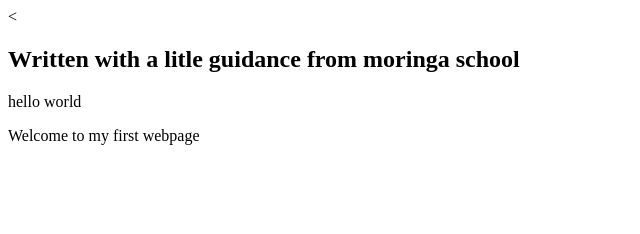
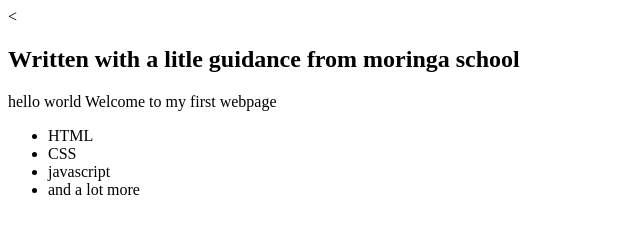
Before and after one commit to crash340/cool1, a plain HTML site: page my-first-webpage.html in a window 1280 px wide. Shown: the whole page, without its empty margins (0-640 px from the left). Drawn offline with Linux system fonts and the light colour scheme.

Commit message:
added list elements

```diff
--- a/my-first-webpage.html
+++ b/my-first-webpage.html
@@ -5,7 +5,15 @@
     <<h2>Written with a litle guidance from moringa school</h2>
   </head>
   <body>
-    <p>hello world
-    </p>Welcome to my first webpage
+    <p>hello world Welcome to my first webpage</p>
+    <ul>
+      <li>HTML</li>
+      <li>CSS</li>
+      <li>javascript</li>
+      <li>and a lot more</li>
+
+
+
+    </ul>
   </body>
 </html>
```
